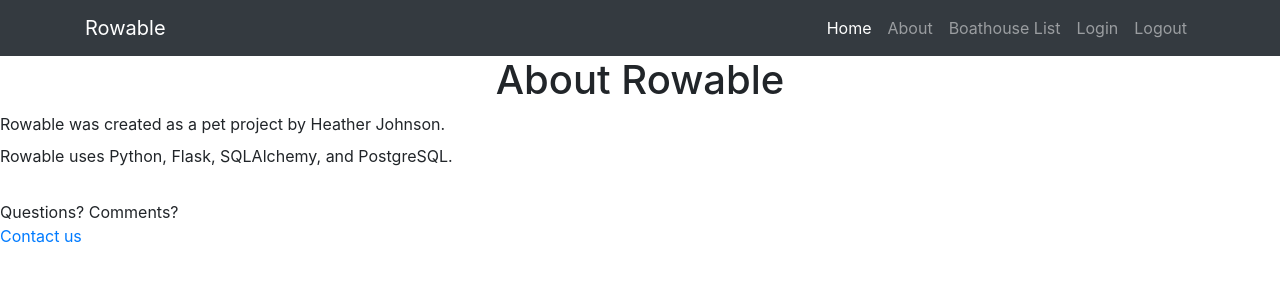
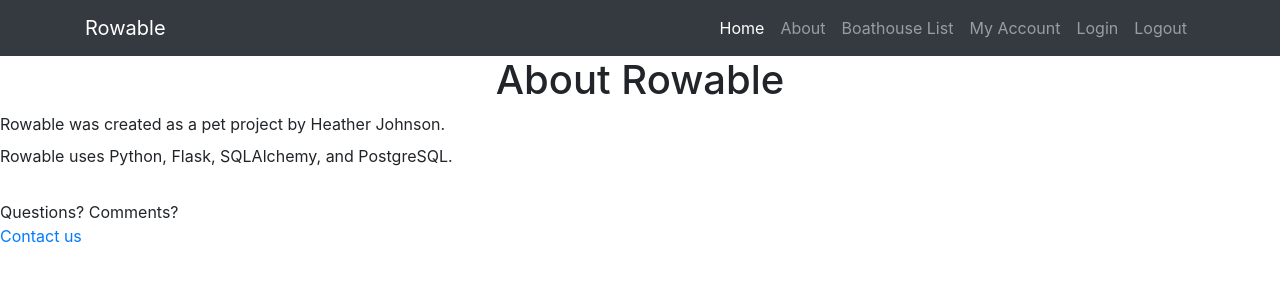
Before and after one commit to estara/Capstone-Project-1---Rowable, a Flask app: page /about in a window 1280 px wide. Shown: the top 300 px of the page. Run offline with Flask 2, Linux system fonts and the light colour scheme; parts of the project's set-up code (start-up, migrations or seed data) failed here and were passed over; some libraries are stand-ins or nearby versions.

Commit message:
added user acct to navbar

```diff
--- a/templates/base.html
+++ b/templates/base.html
@@ -38,6 +38,9 @@
             <a class="nav-link" href="/boathouselist">Boathouse List</a>
           </li>
           <li class="nav-item">
+            <a class="nav-link" href="/userdetail/{{ g.user }}">My Account</a>
+          </li>
+          <li class="nav-item">
             <a class="nav-link" href="/login">Login</a>
           </li>
           <li class="nav-item">
```
